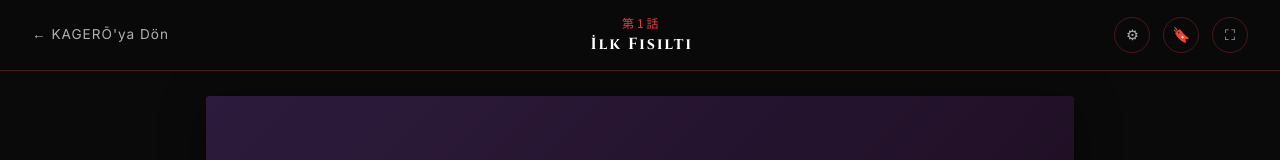
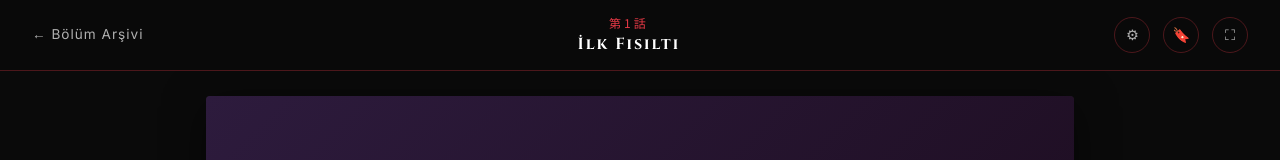
Before and after one commit to thscodeisvryg0od/kagero, a plain HTML site: page reader.html in a window 1280 px wide. Shown: the top 160 px of the page. Drawn offline with Linux system fonts and the light colour scheme.

Commit message:
Update reader.html

```diff
--- a/reader.html
+++ b/reader.html
@@ -14,7 +14,7 @@
 <div class="progress-bar" id="progressBar"></div>
 
 <div class="reader-topbar" id="topbar">
-  <a href="index.html" class="back-btn">← KAGERŌ'ya Dön</a>
+  <a href="chapters.html" class="back-btn">← Bölüm Arşivi</a>
   <div class="chapter-info">
     <div class="jp">第1話</div>
     <div class="title">İlk Fısıltı</div>
```
